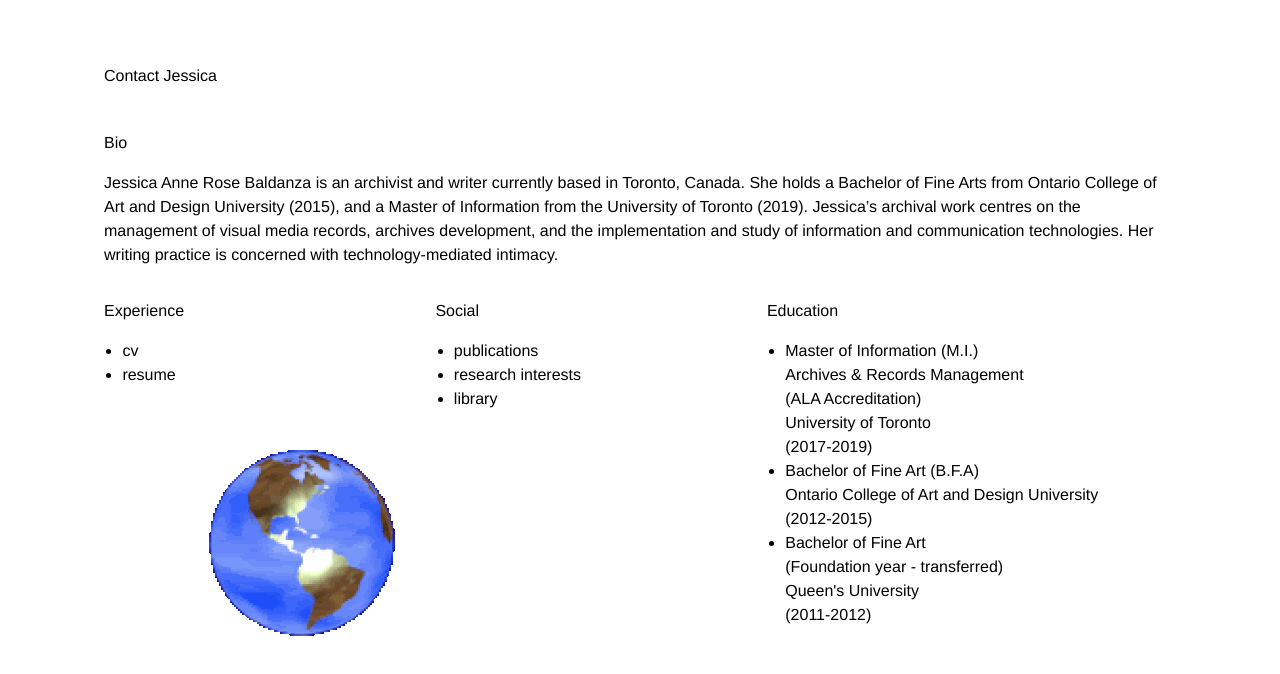
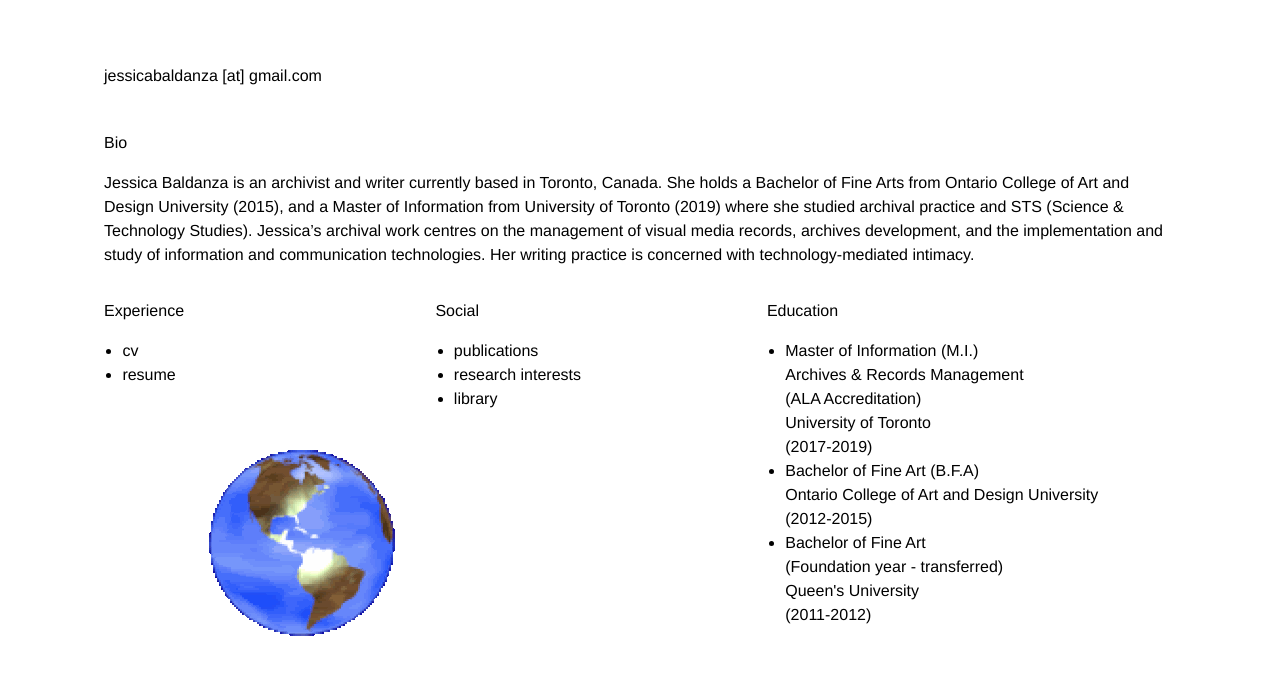
Before and after one commit to michaelbaldanza/jess-website, a plain HTML site: page index.html in a window 1280 px wide. Drawn offline with Linux system fonts and the light colour scheme.

Commit message:
change bio and contact line, add updated cv

```diff
--- a/index.html
+++ b/index.html
@@ -12,21 +12,21 @@
     <section id="contact">
       <p>
         <a href="mailto:jessicabaldanza@gmail.com">
-          Contact Jessica
+          jessicabaldanza [at] gmail.com
         </a>
       </p>
     </section>
     <section id="bio">
       <p>Bio</p>
       <p>
-        Jessica Anne Rose Baldanza is an archivist and writer currently based
-        in Toronto, Canada. She holds a Bachelor of Fine Arts from Ontario
-        College of Art and Design University (2015), and a Master of
-        Information from the University of Toronto (2019). Jessica’s archival
-        work centres on the management of visual media records, archives
-        development, and the implementation and study of information and
-        communication technologies. Her writing practice is concerned with
-        technology-mediated intimacy.
+        Jessica Baldanza is an archivist and writer currently based in Toronto,
+        Canada. She holds a Bachelor of Fine Arts from Ontario College of Art
+        and Design University (2015), and a Master of Information from
+        University of Toronto (2019) where she studied archival practice and
+        STS (Science & Technology Studies). Jessica’s archival work centres on
+        the management of visual media records, archives development, and the
+        implementation and study of information and communication technologies.
+        Her writing practice is concerned with technology-mediated intimacy.
       </p>
     </section>
     <div id="overlay">
```
Also changed, not shown: 1 other file.
